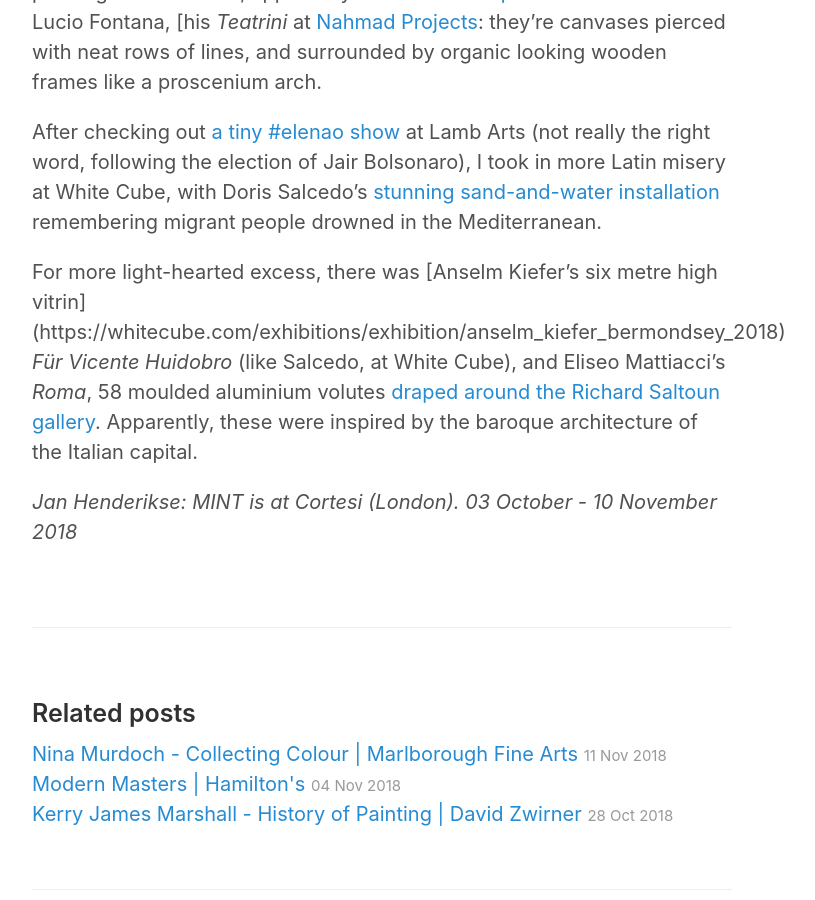
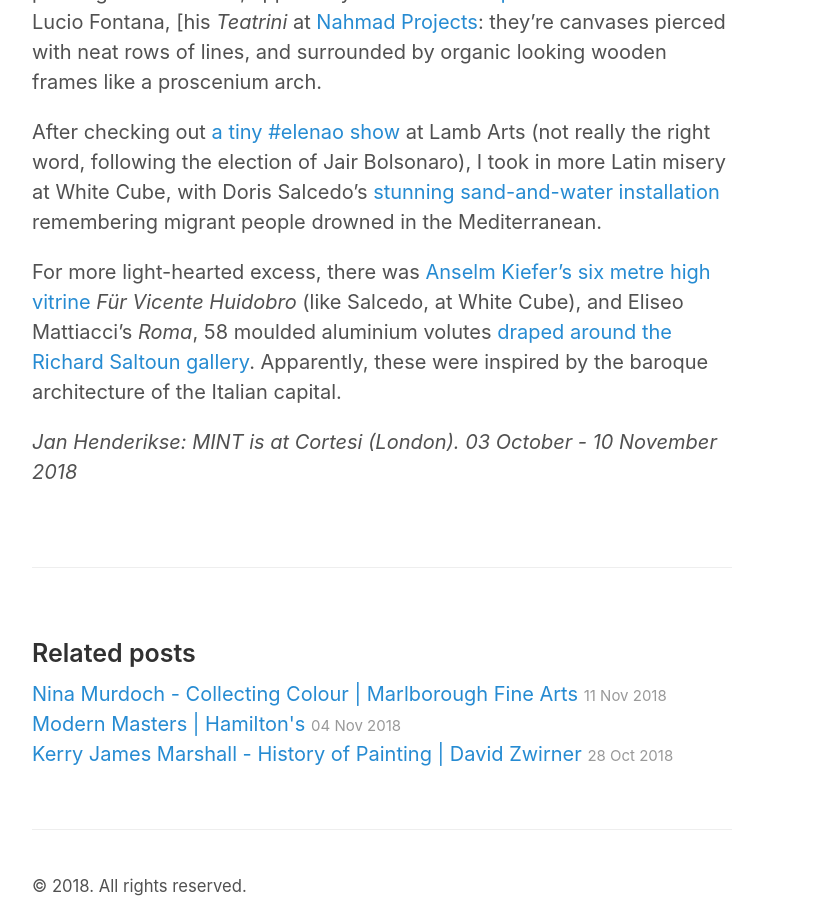
Before and after one commit to JMDKC/jmdkc.github.io, a Jekyll site: the page built from _posts/2018-10-21-henderikse-cortesi.md, in a window 1280 px wide and 900 px high, scrolled down 1847 px. Shown: the whole window, without its empty margins (258-1073 px from the left). Built offline with Jekyll 4.4.1, drawn with Linux system fonts in a browser that asks for light colours.

Commit message:
updated marlborough, marshall, turk posts

```diff
--- a/_posts/2018-10-21-henderikse-cortesi.md
+++ b/_posts/2018-10-21-henderikse-cortesi.md
@@ -19,7 +19,6 @@ I adored Hannah Wilke's tiny yonic sculptures - plus the only two paintings she
 
 After checking out [a tiny #elenao show](https://www.lamb-arts.com/exhibitions/53/overview/) at Lamb Arts (not really the right word, following the election of Jair Bolsonaro), I took in more Latin misery at White Cube, with Doris Salcedo's [stunning sand-and-water installation](https://whitecube.com/exhibitions/exhibition/doris_salcedo_bermondsey_2018) remembering migrant people drowned in the Mediterranean.
 
-For more light-hearted excess, there was [Anselm Kiefer's six metre high vitrin]
-(https://whitecube.com/exhibitions/exhibition/anselm_kiefer_bermondsey_2018) *Für Vicente Huidobro* (like Salcedo, at White Cube), and Eliseo Mattiacci's *Roma*, 58 moulded aluminium volutes [draped around the Richard Saltoun gallery](https://www.richardsaltoun.com/exhibitions/64/overview/). Apparently, these were inspired by the baroque architecture of the Italian capital.
+For more light-hearted excess, there was [Anselm Kiefer's six metre high vitrine](https://whitecube.com/exhibitions/exhibition/anselm_kiefer_bermondsey_2018) *Für Vicente Huidobro* (like Salcedo, at White Cube), and Eliseo Mattiacci's *Roma*, 58 moulded aluminium volutes [draped around the Richard Saltoun gallery](https://www.richardsaltoun.com/exhibitions/64/overview/). Apparently, these were inspired by the baroque architecture of the Italian capital.
 
 *Jan Henderikse: MINT is at Cortesi (London). 03 October - 10 November 2018*
```
Also changed, not shown: _posts/2018-10-14-turk-stolper.md (+1 -1 lines), _posts/2018-10-28-marshall-zwirner.md (+1 -1 lines).
